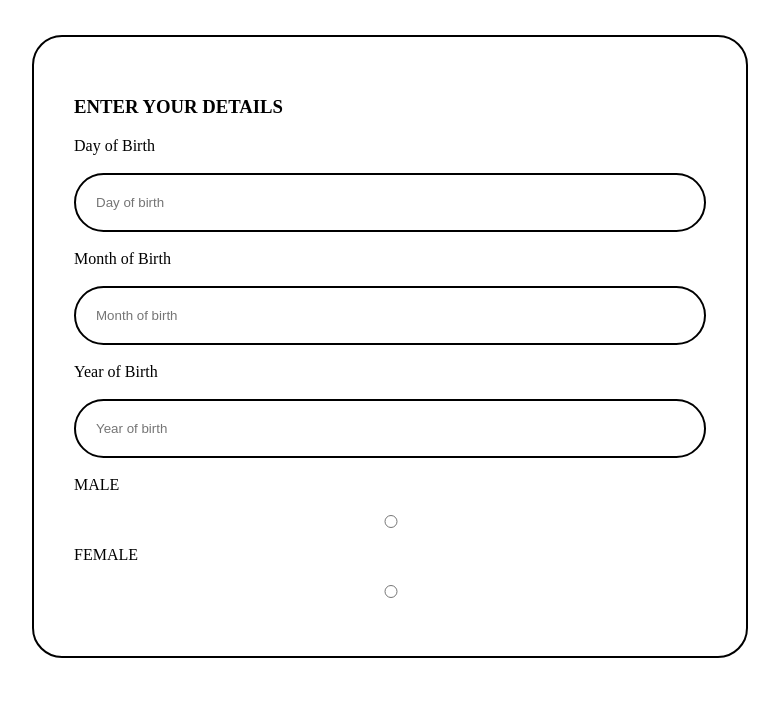
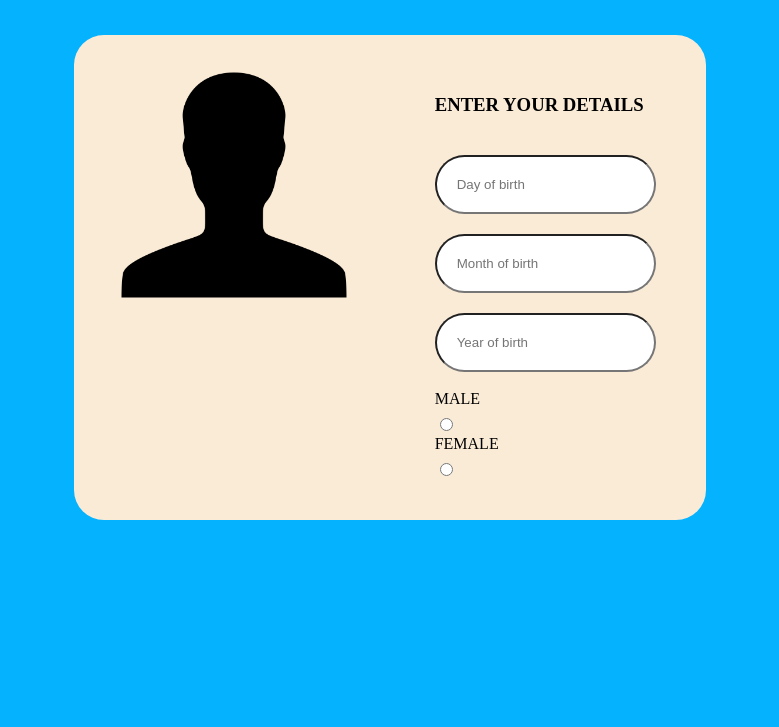
Before and after one commit to Kenneth-joseph/proj-2-know, a plain HTML site: page index.html in a window 1280 px wide. Shown: the part 73-800 px from the top of the page, without its empty margins (250-1029 px from the left). Drawn offline with Linux system fonts and the light colour scheme.

Commit message:
enhanced my form and added an image

```diff
--- a/index.html
+++ b/index.html
@@ -7,22 +7,27 @@
     <title>
 
     </title>
-    <body>
+    <body bg-color= 04B2FE;>
 
    <h1>KNOW YOURSELF</h1>
+   <container>
+      <div class="image">
+          <img src="log.png" width="300px">
+      </div>
    <form>
      <h3>ENTER YOUR DETAILS</h3>
-     <label>Day of Birth</label></br>
+     <!-- <label>Day of Birth</label></br> -->
      <input type="number" placeholder="Day of birth"></br>
-     <label>Month of Birth</label></br>
+     <!-- <label>Month of Birth</label></br> -->
      <input type="number" placeholder="Month of birth"></br>
-     <label>Year of Birth</label></br>
-     <input type="number" placeholder="Year of birth"></br>
+     <!-- <label>Year of Birth</label></br> -->
+     <input type="number" placeholder="Year of birth"></br></br>
      <label>MALE</label></br>
      <input type="radio"> </br>
      <label>FEMALE</label></br>
    <input type="radio"> </br>
    </form>
 
+  </container>
     </body>
 </html>
--- a/styles.css
+++ b/styles.css
@@ -1,23 +1,35 @@
 h1{
     text-align: center;
 }
-form{
-
-    border: 2px solid black;
+container{
+    display: flex;
+    background-color: antiquewhite;
+    width: 50%;
+    justify-content: space-evenly;
+    margin:0 auto;
+    border: 0px solid black;
     border-radius: 30px 30px;
-    width: 50%;
-    margin:0 auto;
-    align-content: center;
-    padding:40px;
-    display: flex;
-    justify-content: center;
-    flex-direction: column;
     margin-top:50px;
 
 }
+form{
+
+    border: 0px solid black;
+    border-radius: 30px 30px;
+    padding:40px;
+ }
+
  input{
-    border: 2px solid black;
     border-radius: 30px 30px;
     padding: 20px;
+    margin-top:20px; }
 
- }
+
+
+body{
+    background-color:rgb(4,178,254);
+}
+
+input[type=radio],label{
+ margin-top: 10px;
+}
```
Also changed, not shown: log.png (added).
